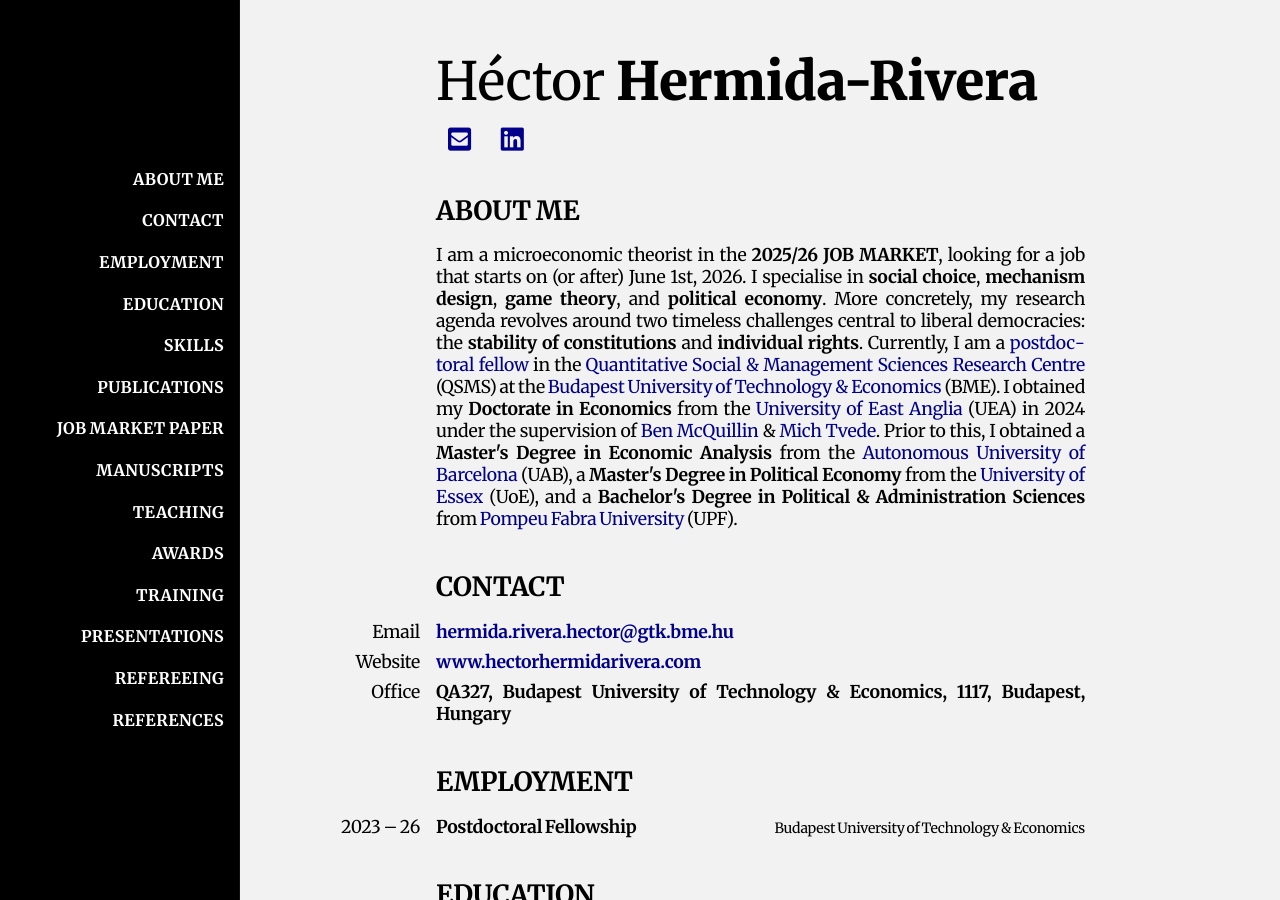
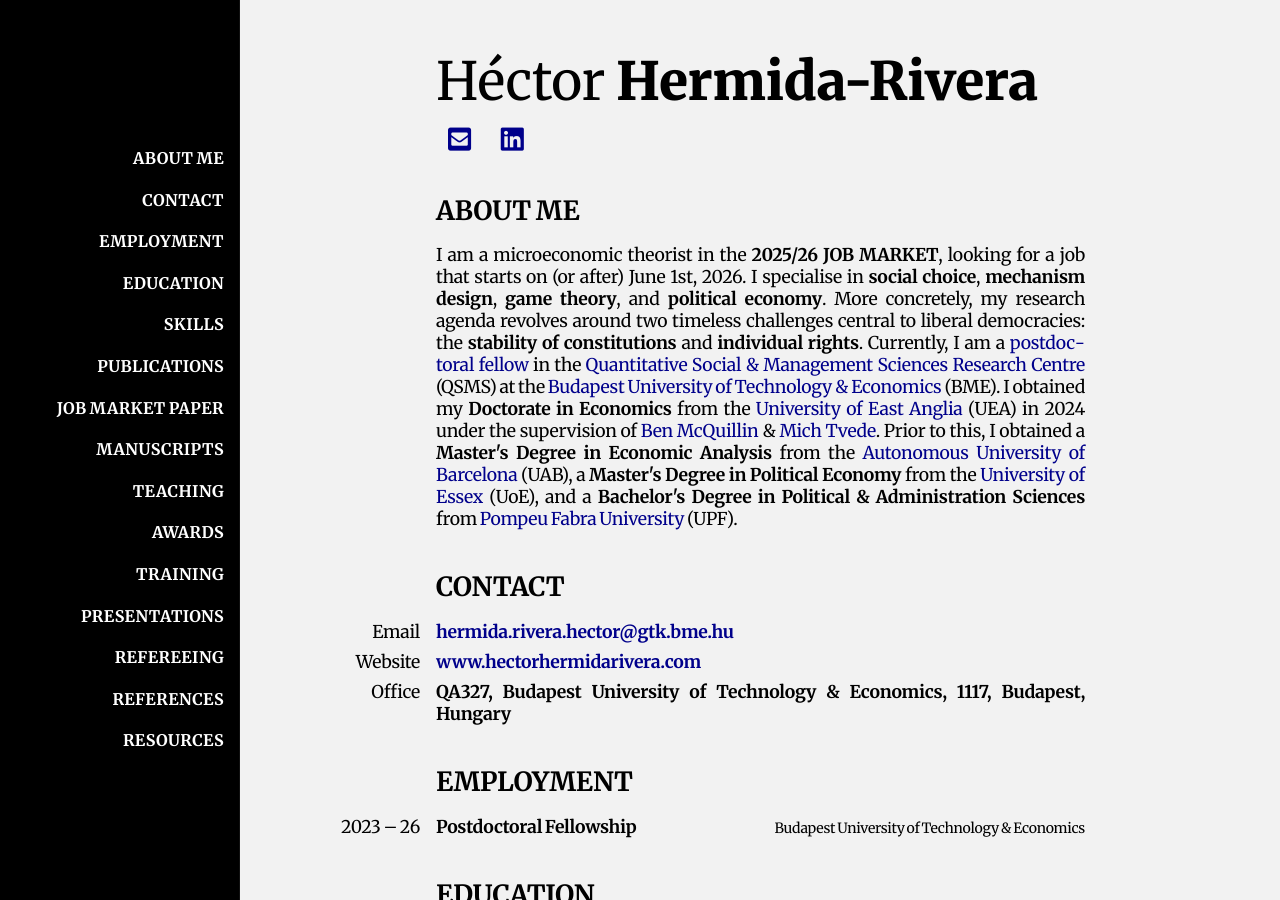
Before and after one commit to HectorHermidaRivera/hectorhermidarivera.github.io, a Jekyll site: the page built from index.md, in a window 1280 px wide and 900 px high. Built offline with Jekyll 4.4.1, drawn with Linux system fonts in a browser that asks for light colours; a style sheet for code colours, icons or effects is not loaded.

Commit message:
Update default.html

```diff
--- a/_layouts/default.html
+++ b/_layouts/default.html
@@ -178,6 +178,7 @@
     <a href="#presentations">Presentations</a>
     <a href="#refereeing">Refereeing</a>
     <a href="#references">References</a>
+    <a href="#resources">Resources</a>
   </div>
 
   <div class="content">
```
